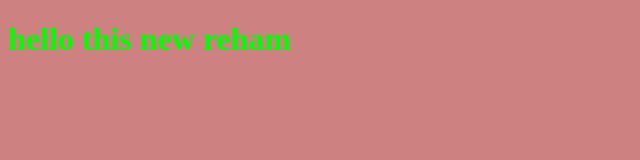
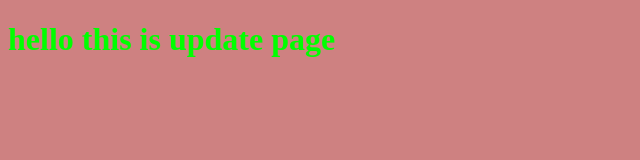
Before and after one commit to reham270/-myproject, a plain HTML site: page index.html in a window 1280 px wide. Shown: the whole page, without its empty margins (0-640 px from the left). Drawn offline with Linux system fonts and the light colour scheme.

Commit message:
create commit in index file

```diff
--- a/index.html
+++ b/index.html
@@ -8,7 +8,7 @@
     <link rel="stylesheet" href="style.css">
 </head>
 <body>
-    <h1>hello this new reham</h1>
+    <h1>hello this is update page</h1>
     <!-- مكان رابط ملف JavaScript -->
     <script src="app.js"></script>
 </body>
```
